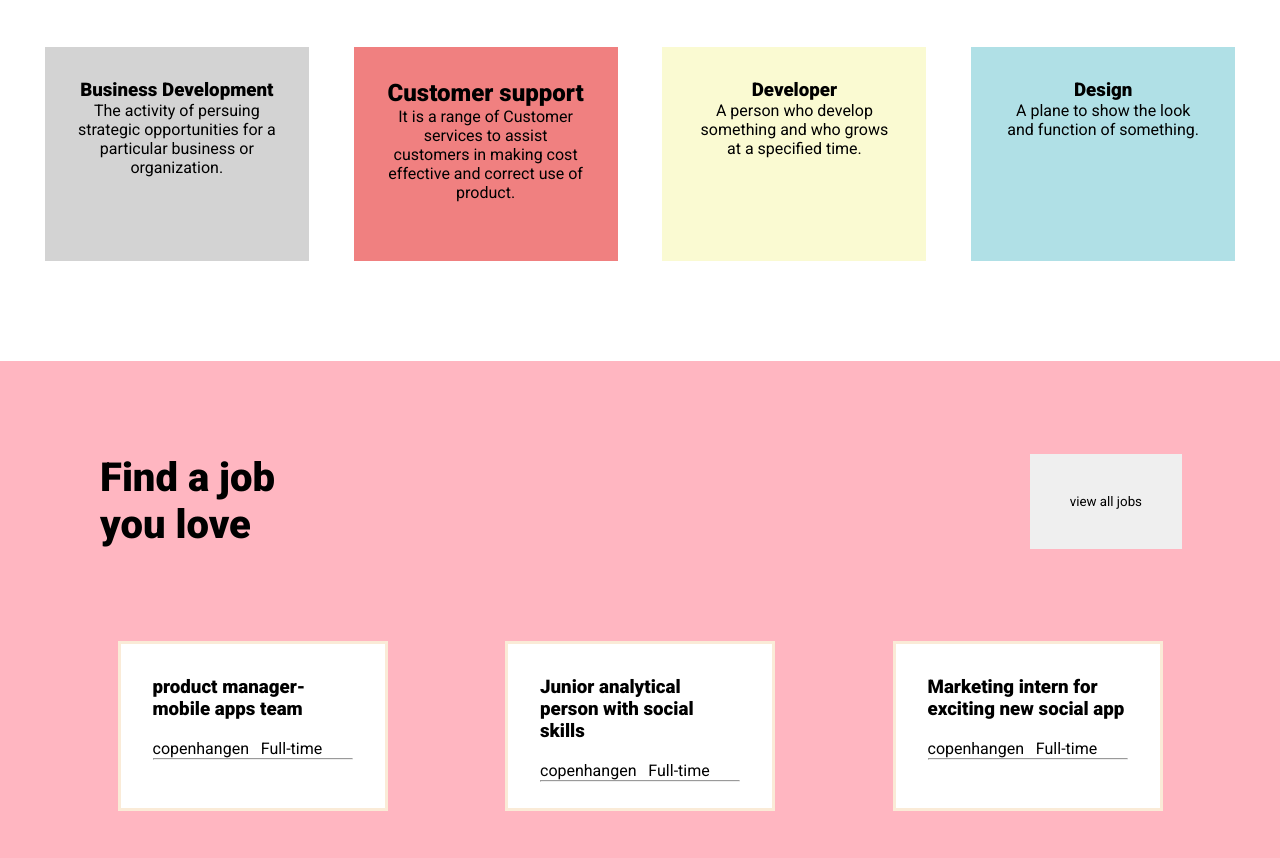
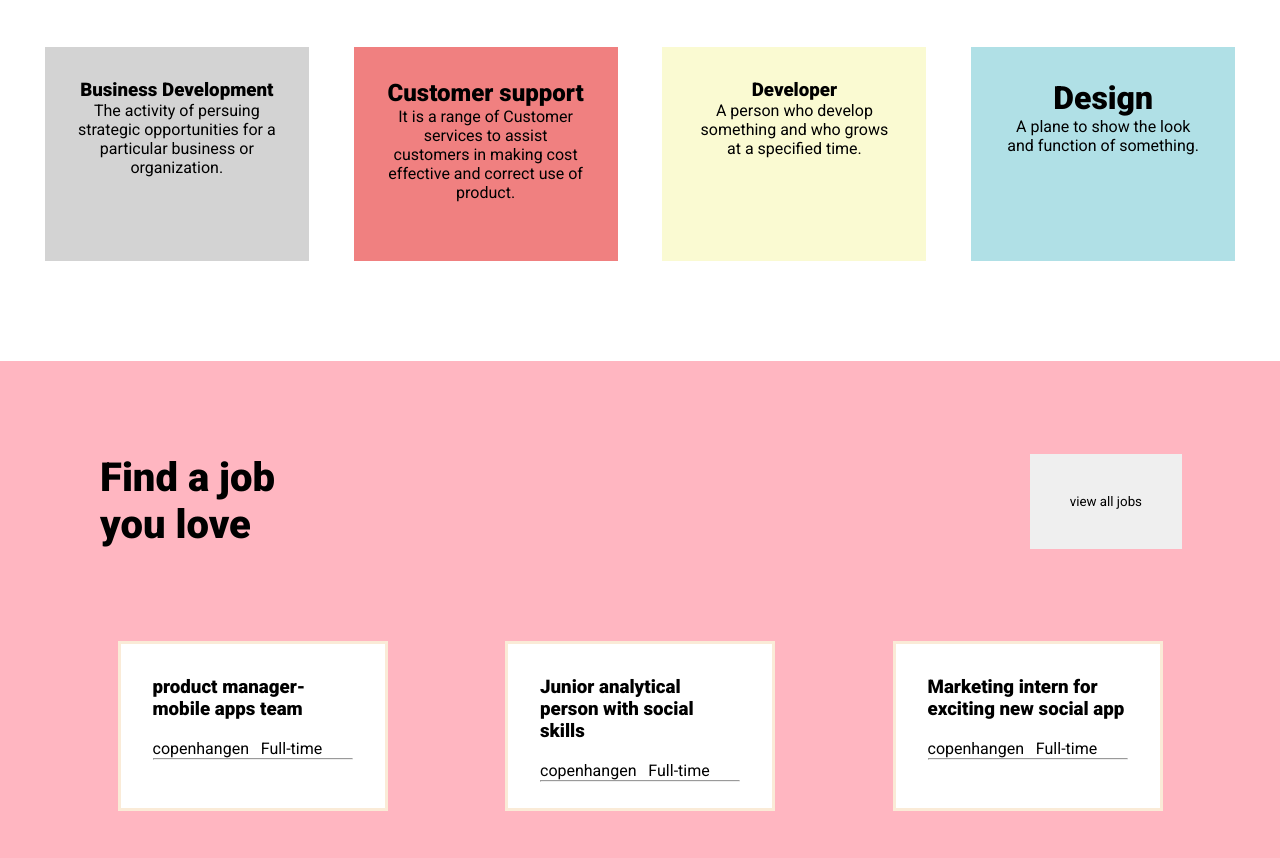
Before and after one commit to manvijain08/CSS-Flexbox-practice, a plain HTML site: page index.html in a window 1280 px wide. Shown: the part 824-1682 px from the top of the page. Drawn offline with Linux system fonts and the light colour scheme.

Commit message:
Update index.html

```diff
--- a/index.html
+++ b/index.html
@@ -91,7 +91,7 @@
       </div>
 
       <div class="exp" id="four">
-        <h3>Design</h3>
+        <h1>Design</h1>
         <p>A plane to show the look and function of something.</p>
       </div>
     </div>
```
